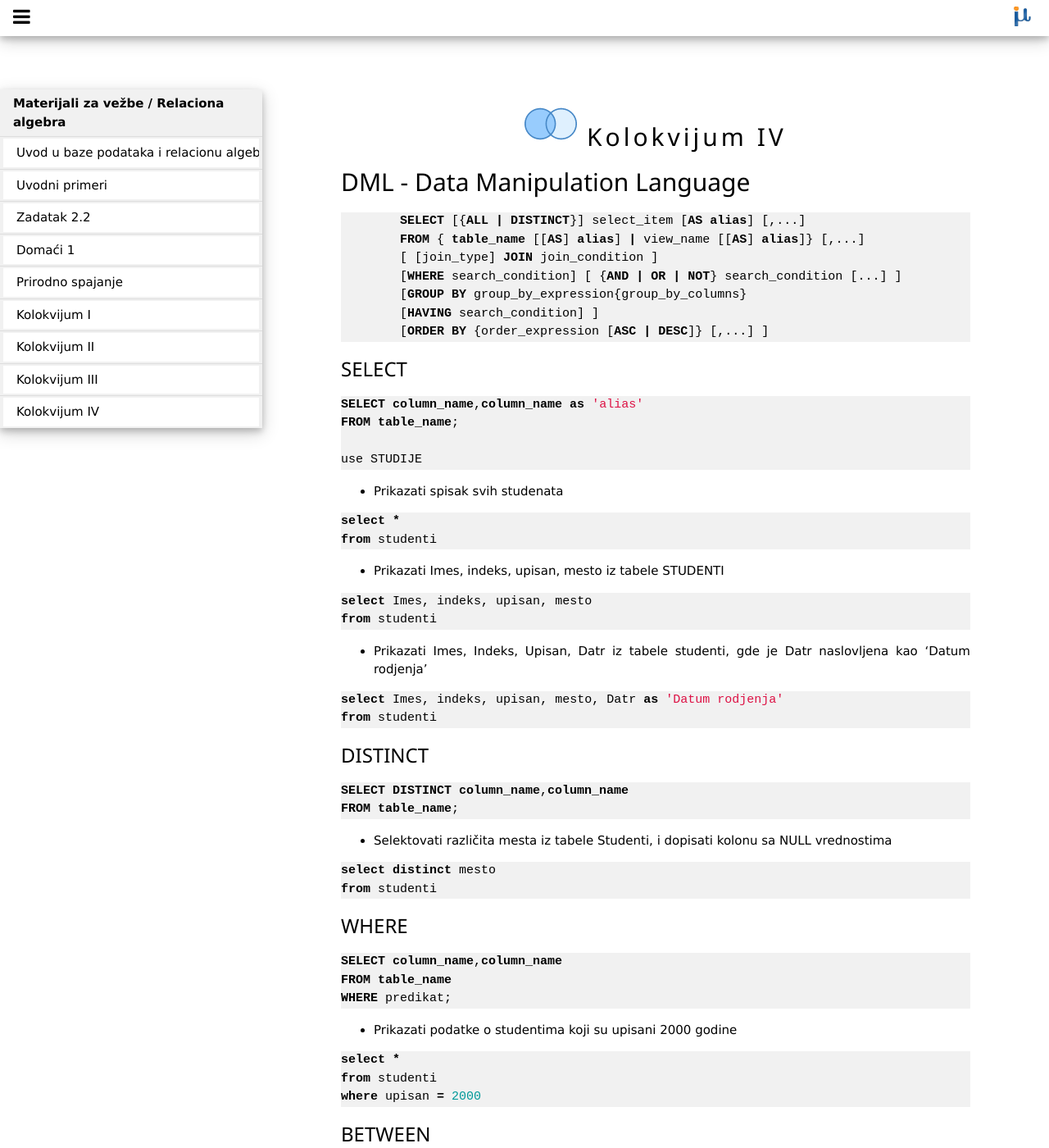
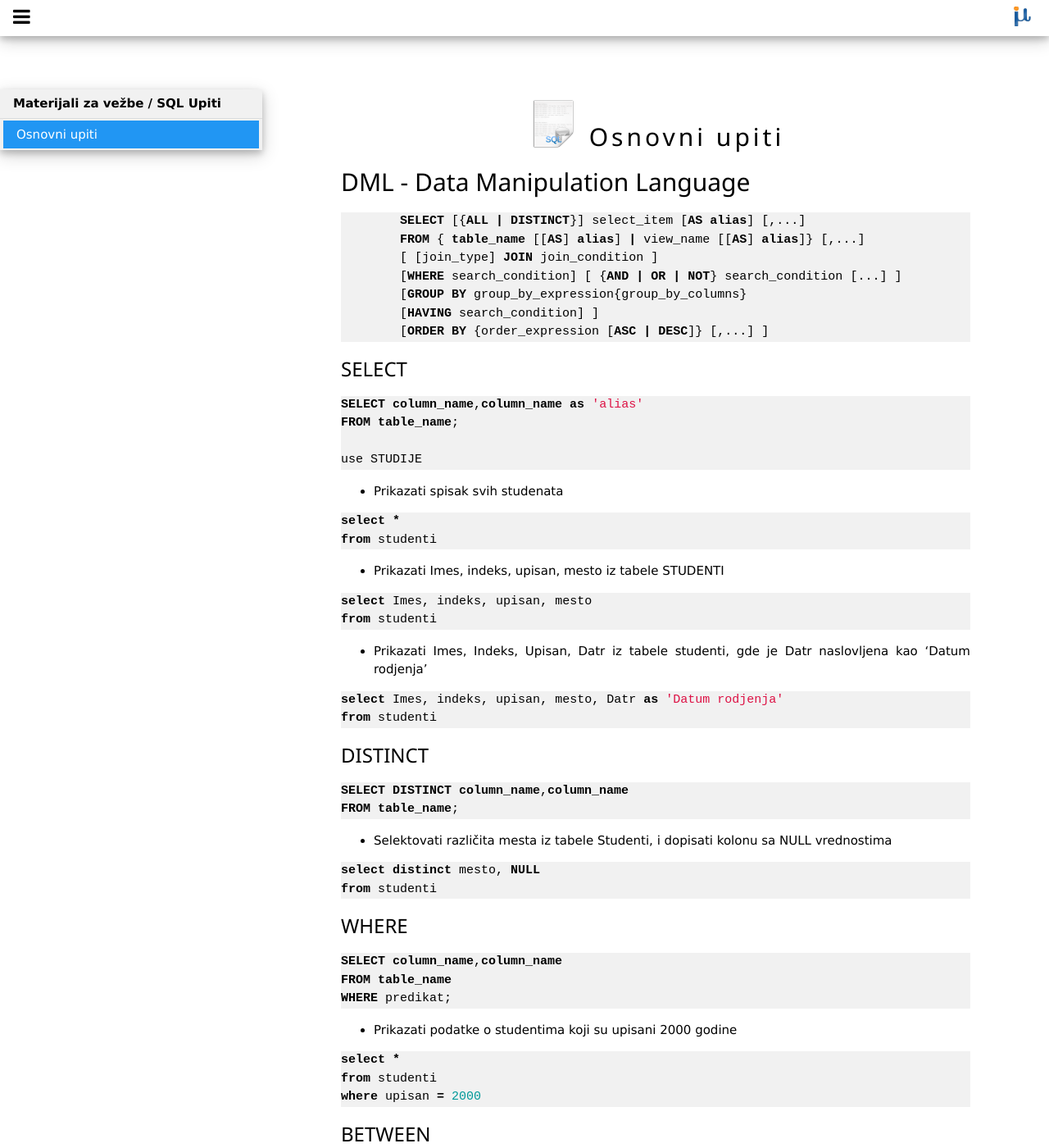
Before and after one commit to knezevicmarko/knezevicmarko.github.io, a Jekyll site: the page built from _bp1/2017/210-sqlUvod.md, in a window 1280 px wide and 1400 px high. Shown: the whole window at 82% size. Built offline with Jekyll 4.4.1, drawn with Linux system fonts in a browser that asks for light colours; nearby versions of some CDN libraries; comment, search, counter and statistics services are not loaded.

Commit message:
BP1 priprema

```diff
--- a/_bp1/2017/210-sqlUvod.md
+++ b/_bp1/2017/210-sqlUvod.md
@@ -1,10 +1,10 @@
 ---
 layout: lekcija
-title: Kolokvijum IV
+title: Osnovni upiti
 main_category: Materijali za vežbe
-sub_category: Relaciona algebra
-image: join_left.png
-active: false
+sub_category: SQL Upiti
+image: sql1.png
+active: true
 comment: true
 archive: false
 ---
@@ -61,7 +61,7 @@ FROM table_name;
 * Selektovati različita mesta iz tabele Studenti, i dopisati kolonu sa NULL vrednostima
 
 {% highlight sql %}
-select distinct mesto
+select distinct mesto, NULL
 from studenti
 {% endhighlight %}
 
@@ -256,7 +256,7 @@ where DATEDIFF(year, datr, GETDATE()) > 25
 ### AGREGATNE FUNKCIJE
 
 {% highlight sql %}
-COUNT , MIN, MAX, SUM, AVG
+COUNT, MIN, MAX, SUM, AVG
 {% endhighlight %}
 
 * Prikazati broj studenata koji su upisani na PMF-u
```
Also changed, not shown: assets/img/sql1.png (added).
